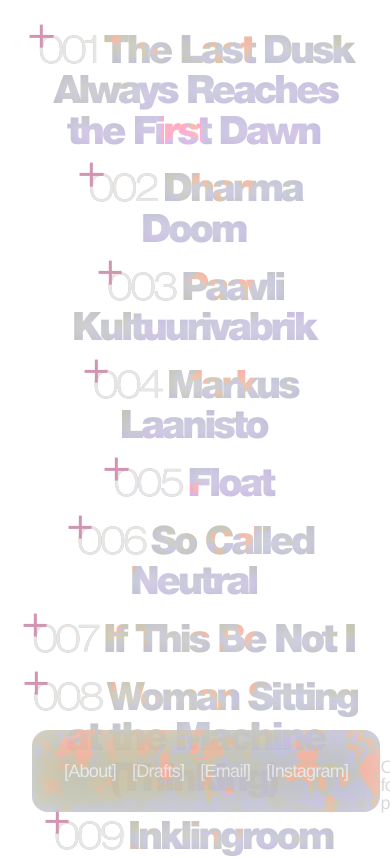
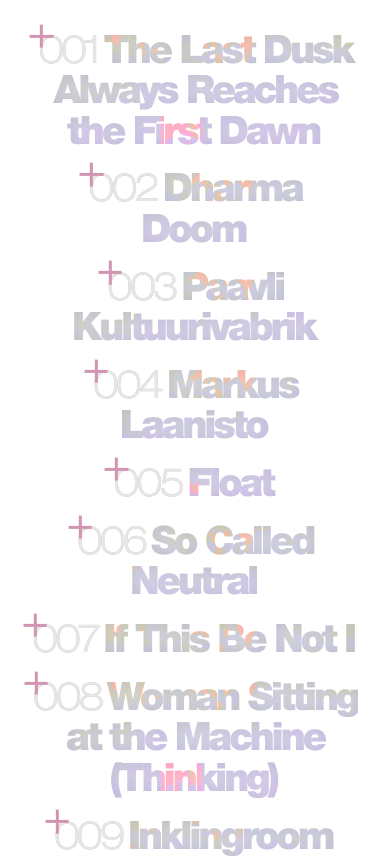
Before and after one commit to oliverudekyll/oliverudekull.com-react, a React (Create React App) app: page /home in a window 390 px wide. Shown: the top 858 px of the page. Built offline with nearby package versions, Linux system fonts and the light colour scheme; a web font is replaced by a local one.

Commit message:
css layout fixes

```diff
--- a/src/assets/css/style.css
+++ b/src/assets/css/style.css
@@ -25,7 +25,7 @@
 
 .footer {
   position: fixed;
-  width: 100vw;
+  width: 100%;
   bottom: 0;
   left: 0;
   padding: 2rem;
@@ -100,7 +100,7 @@
 }
 
 .feed {
-  width: 100vw;
+  width: 100%;
   max-width: 2000px;
   margin: auto;
   padding: 2rem;
@@ -216,14 +216,16 @@
 }
 
 @media screen and (max-width: 900px) {
-  .nav-bar {
+  .footer {
     position: relative;
-    padding-bottom: 0;
+    /* padding-bottom: 0; */
+    padding: 1rem;
+    padding-top: 0;
 
     justify-content: center;
   }
 
-  .nav-bar__contact {
+  .footer__nav-bar {
     padding: 1rem;
 
     /*     display: grid;
@@ -231,11 +233,11 @@
     grid-template-rows: repeat(2, 1fr); */
   }
 
-  .nav-bar__contact * {
+  .footer__nav-bar {
     text-align: center;
   }
 
-  .nav-bar__body {
+  .footer__body {
     display: none;
   }
   .feed {
--- a/src/components/Feed.js
+++ b/src/components/Feed.js
@@ -79,7 +79,7 @@
       images: [],
     },
     {
-      title: "The Last Dusk Always Reaches the First Dawn",
+      title: "The Last Dusk Always Reaches the&nbsp;First&nbsp;Dawn",
       id: 13,
       desc: "",
       images: [],
--- a/src/components/Project.js
+++ b/src/components/Project.js
@@ -39,9 +39,7 @@
 
   return (
     <>
-      {useEffect(() => {
-        console.log("mouseX:", mouseX, "mouseY:", mouseY);
-      }, [mouseX, mouseY])}
+      {useEffect(() => {}, [mouseX, mouseY])}
       {url ? (
         <a
           style={{
```
